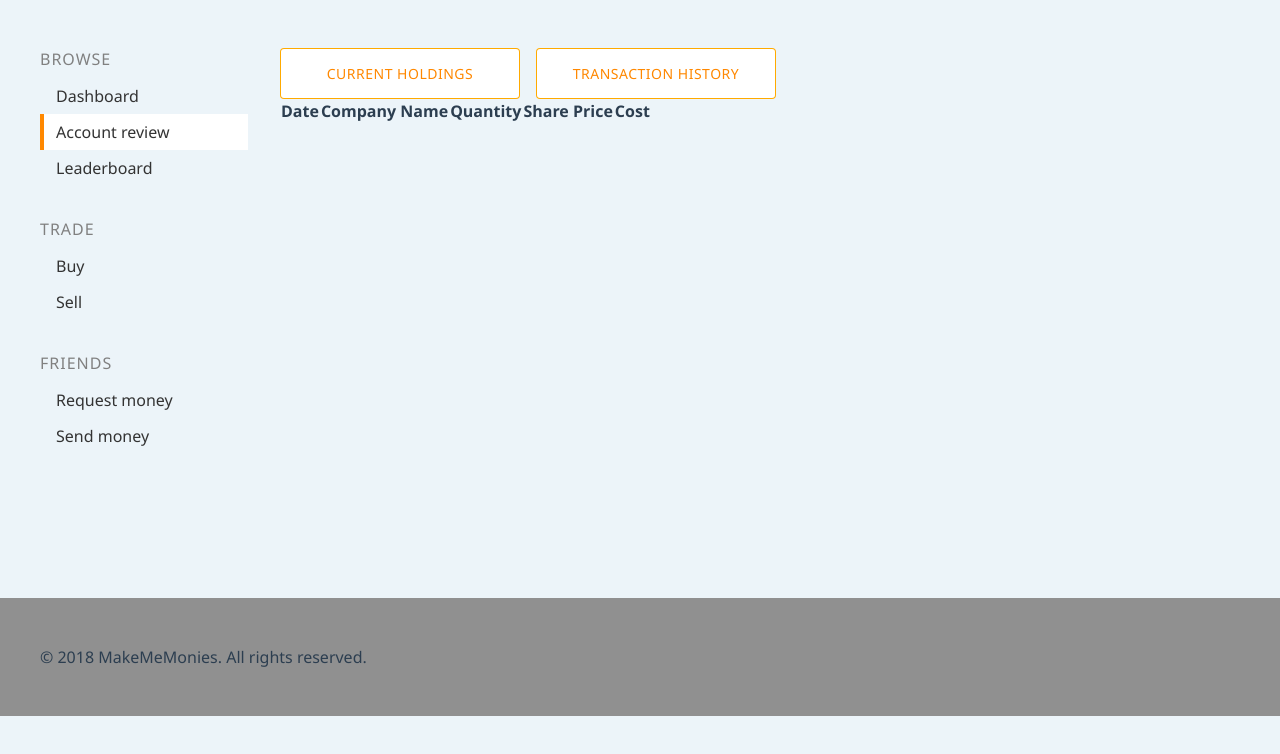
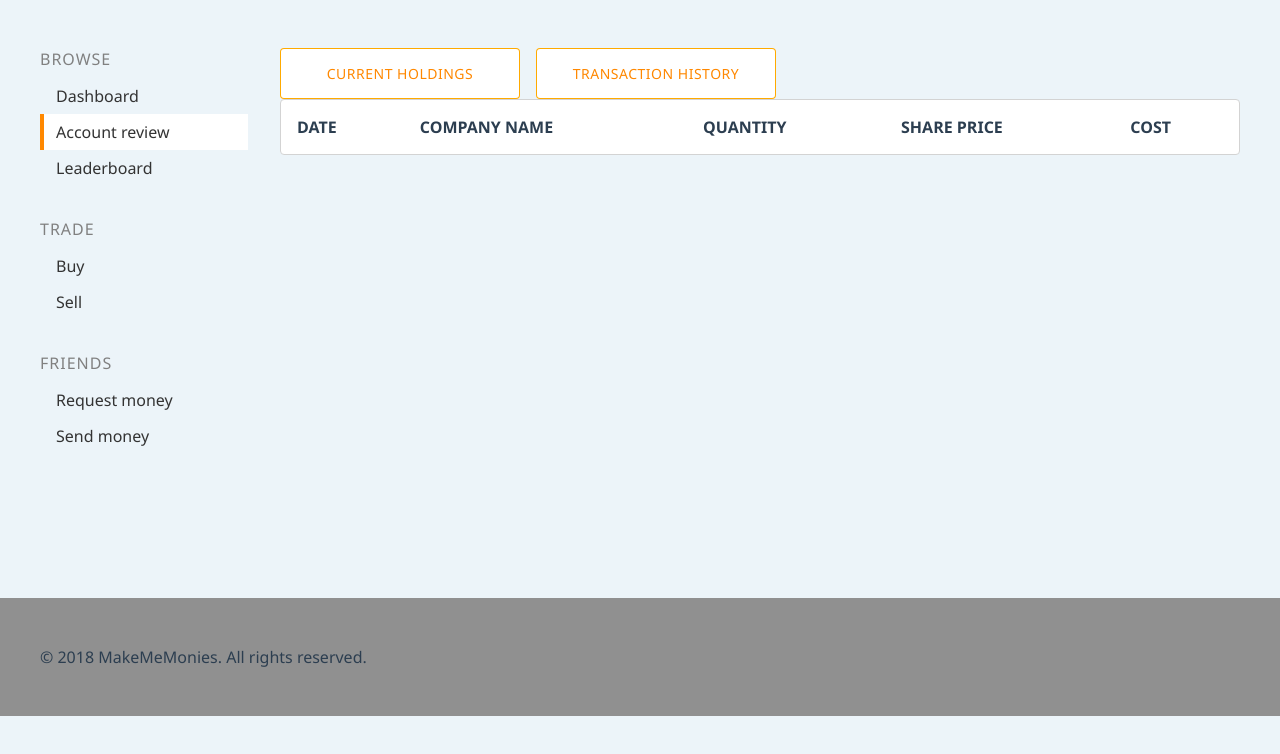
Before and after one commit to Pancrisp/meed-client, a Vue app: page /review in a window 1280 px wide. Shown: the top 754 px of the page. Built offline with nearby package versions, Linux system fonts and the light colour scheme.

Commit message:
table edit

```diff
--- a/src/views/Review.vue
+++ b/src/views/Review.vue
@@ -9,6 +9,7 @@
       <!-- Current holdings -->
       <div v-if="showHoldings"></div>
       <!-- Transaction history -->
+      <table>
       <thead>
         <tr>
           <th class="thead-1">Date
@@ -28,6 +29,7 @@
           </th>
         </tr>
       </thead>
+      </table>
 
       <div v-if="showHistory"></div>
     </div>
@@ -75,4 +77,21 @@ export default {
     box-shadow: inset 0 0 0 2px var(--primary-color);
   }
 }
+
+table {
+  width: 100%;
+  background: #fff;
+  border: 1px solid #d3d3d3;
+  border-radius: 4px;
+}
+
+th {
+  padding: 1rem;
+  text-transform: uppercase;
+}
+
+thead {
+  text-align: left;
+  margin-right: 1rem;
+}
 </style>
```
